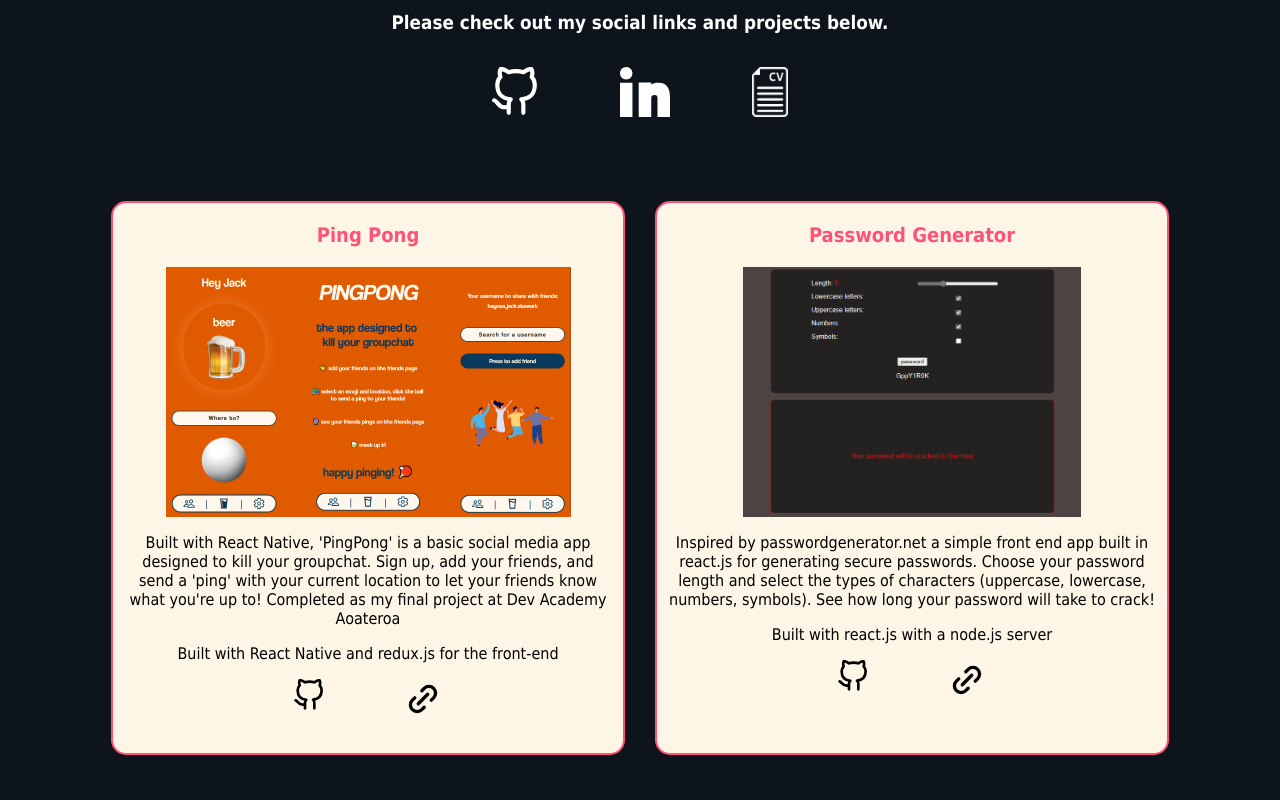
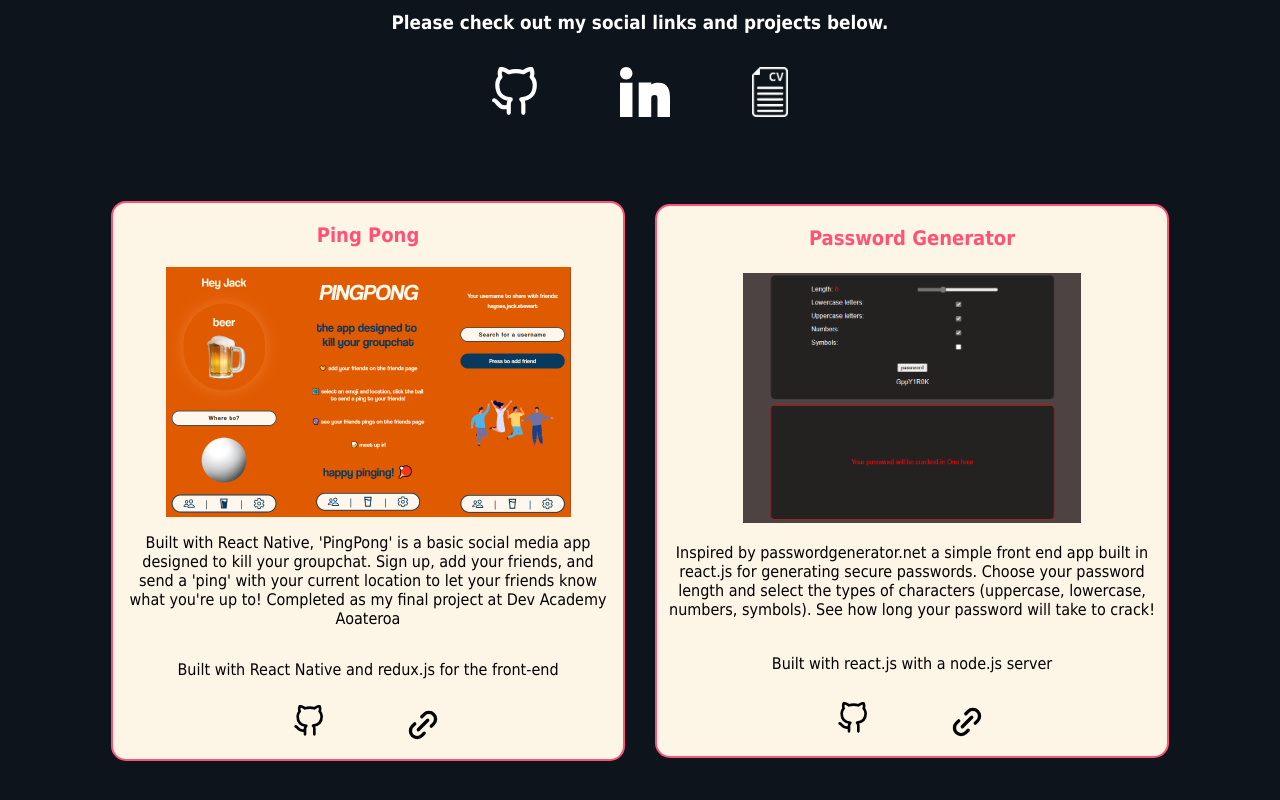
Before and after one commit to J-Haynes/portfolio, a React (Create React App) app: page / in a window 1280 px wide. Shown: the part 528-1328 px from the top of the page. Built offline with nearby package versions, Linux system fonts and the light colour scheme.

Commit message:
corrects spacing of links-div

```diff
--- a/src/index.css
+++ b/src/index.css
@@ -42,7 +42,9 @@ code {
 }
 
 .project-div {
-  display: block;
+  display: flex;
+  flex-direction: column;
+  justify-content: space-between;
   max-width: 550px;
   width: 45%;
   min-width:350px;
@@ -86,7 +88,7 @@ img {
   display: flex;
   justify-content: space-between;
   width: 150px;
-  margin: 0 auto;
+  margin: 10px auto;
 }
 
 h4 {
```
